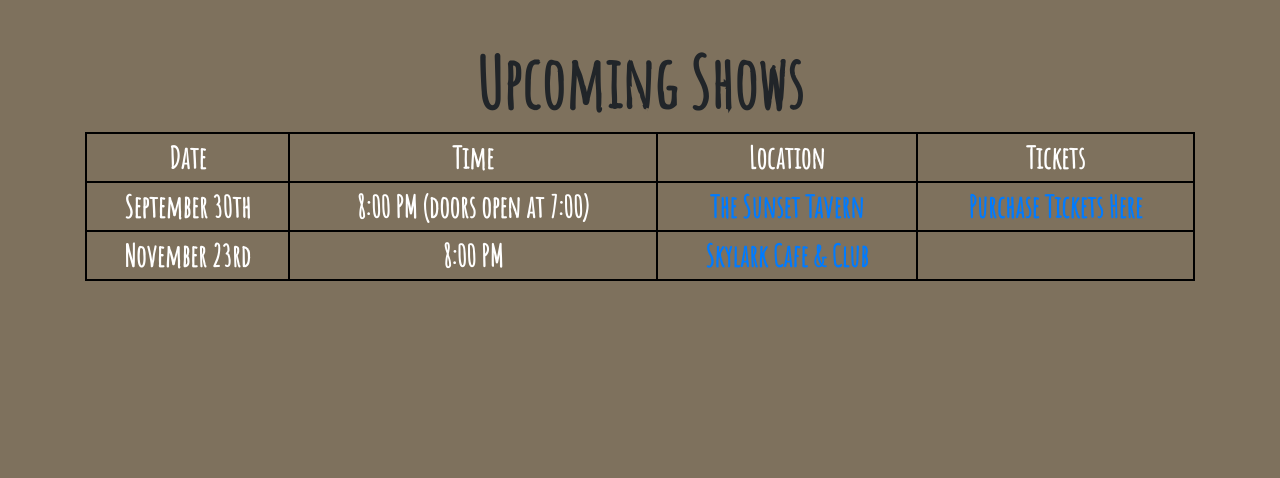
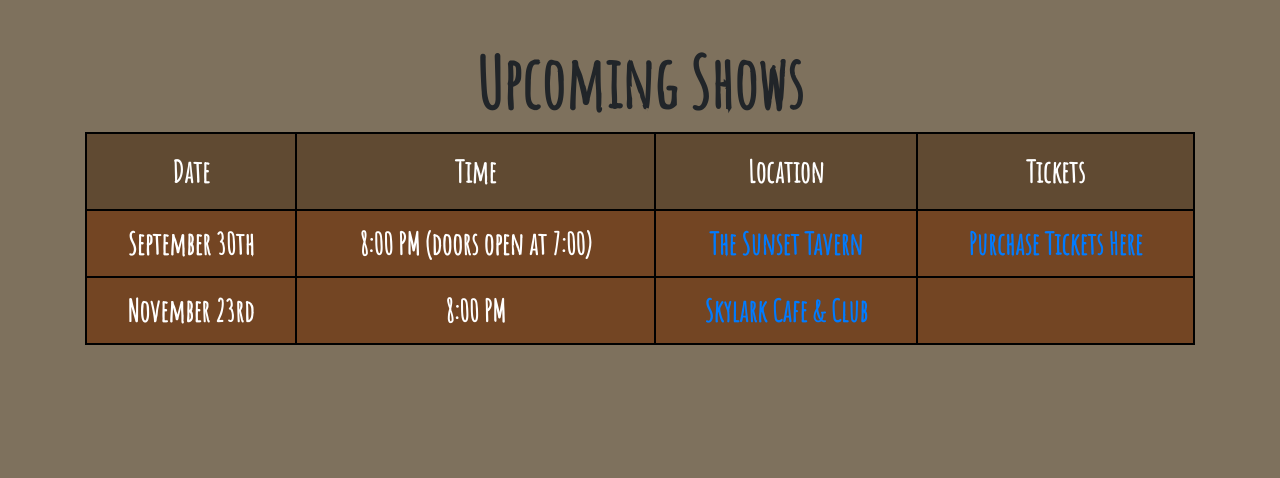
Before and after one commit to smithalex24/moonlight-remedy, a plain HTML site: page index.html in a window 1280 px wide. Shown: the part 1260-1738 px from the top of the page. Drawn offline with nearby package versions, Linux system fonts and the light colour scheme.

```diff
--- a/style.css
+++ b/style.css
@@ -194,12 +194,20 @@ table, th, td {
 }
 table {
     width: 100%;
+
 }
 td {
     margin-top: 10px;
+    padding: 10px;
+
 }
-
-
+th {
+  padding: 15px;
+  background-color: #604A32;
+}
+td {
+  background-color: #734523;
+}
 /*Music & Media Styling */
 
 
```
